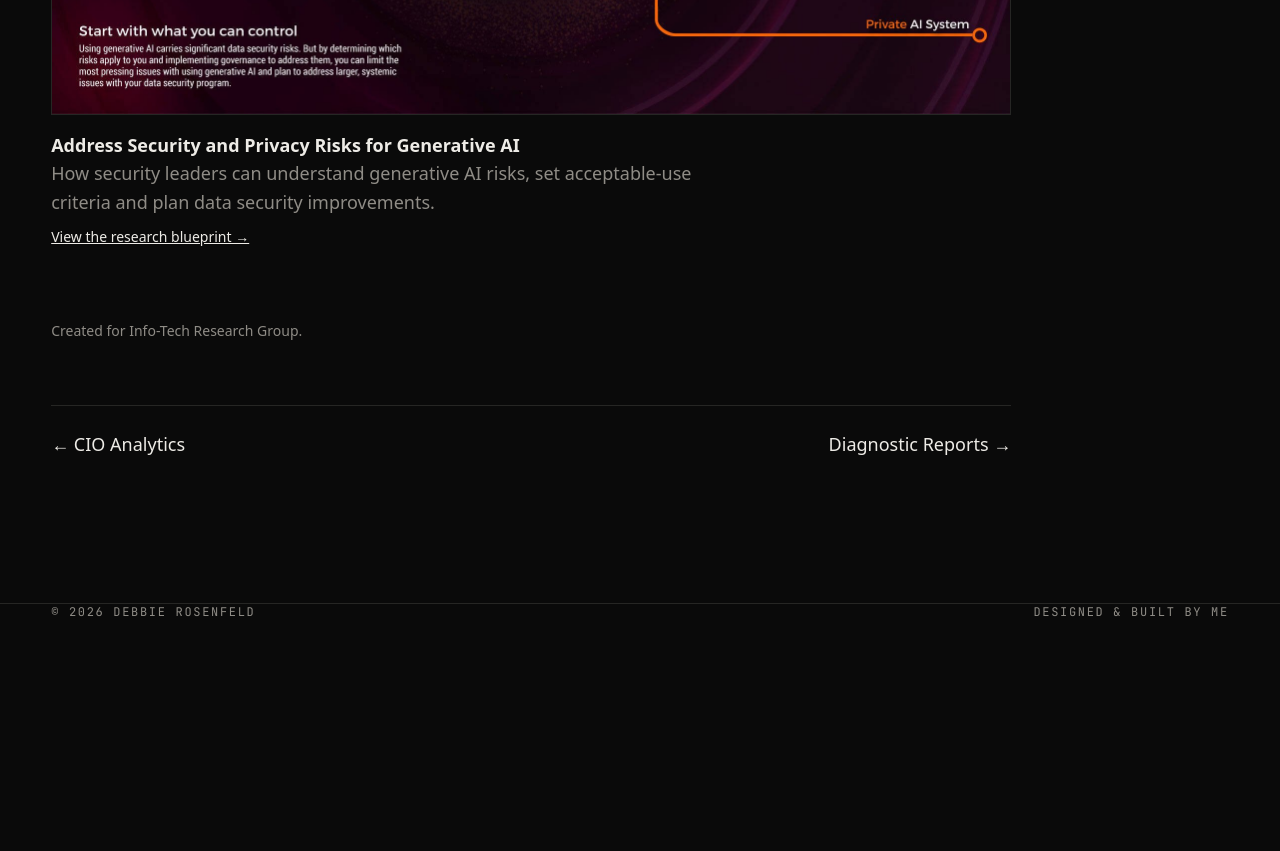
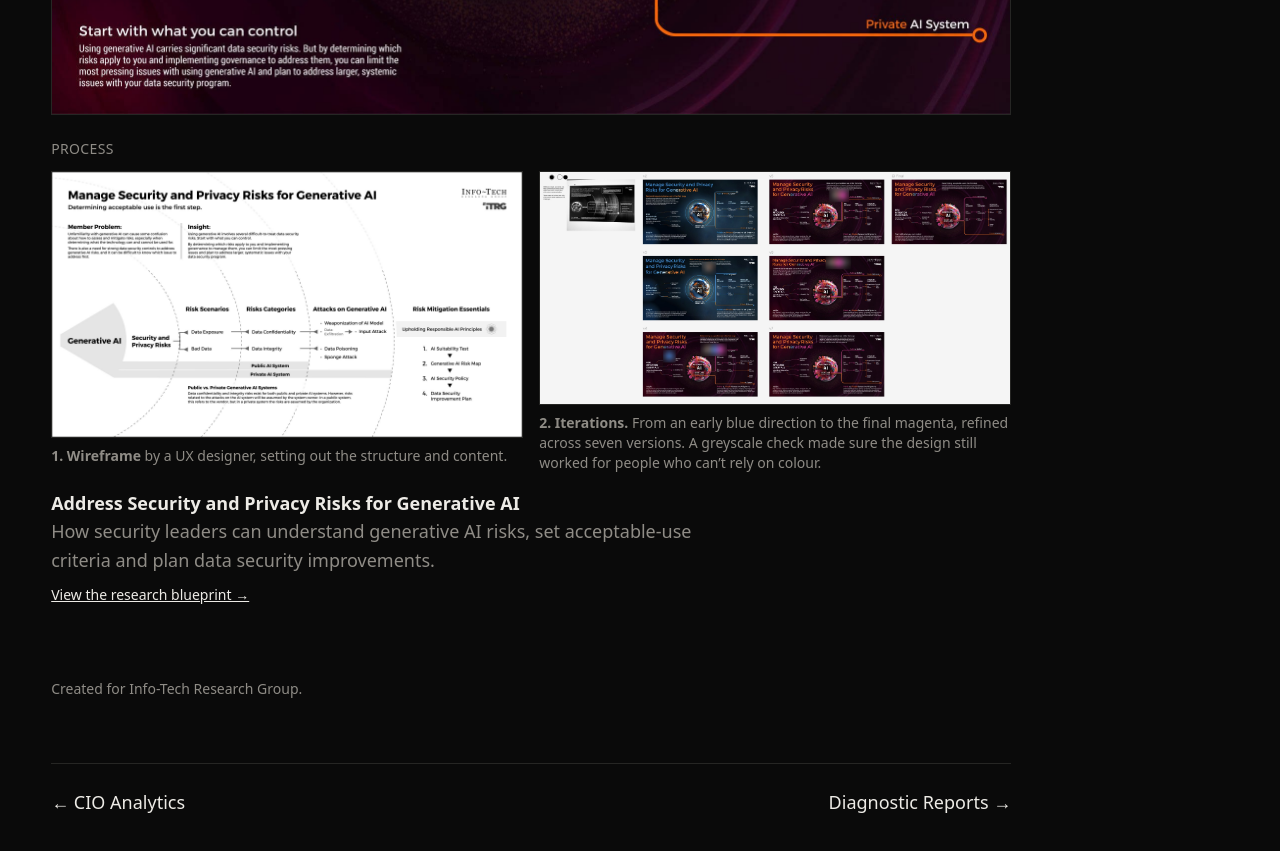
Before and after one commit to drosenfeld87/mysite, a plain HTML site: page preview-3d8f7617/projects/project-2.html in a window 1280 px wide. Shown: the part 4040-4891 px from the top of the page. Before the commit the page ends 4661 px from the top, so only its background shows below. Drawn offline with nearby package versions, Linux system fonts and the light colour scheme; a web font is replaced by a local one.

Commit message:
Research Infographics: add Generative AI wireframe and iterations
Co-Authored-By: Claude Opus 5.5 <noreply@anthropic.com>
Claude-Session: https://claude.ai/code/session_01VL4Lb2NPkxV2R89rKHL5Ya

```diff
--- a/preview-3d8f7617/projects/project-2.html
+++ b/preview-3d8f7617/projects/project-2.html
@@ -159,6 +159,27 @@
         <img class="w-full border border-line" src="../images/infographic-genai-security.jpg" loading="lazy"
              alt="Infographic titled Manage Security and Privacy Risks for Generative AI, on a dark magenta background. A glowing sphere labelled Generative AI: Security and Privacy Risks sits at the centre. Lines on the left lead to four risk mitigation essentials: AI suitability test, AI security policy, generative AI risk map, and data security improvement plan. Lines on the right branch into public and private AI systems, mapping risk scenarios (data exposure, bad data) to risk categories (data confidentiality, data integrity) and to attacks on generative AI (weaponization, data exfiltration, input attacks, data poisoning, sponge attacks).">
       <span class="sr-only"> (opens in a new tab)</span></a>
+
+      <!-- Process: wireframe to final -->
+      <div class="mt-6">
+        <p class="text-sm uppercase tracking-wide text-muted mb-3">Process</p>
+        <div class="grid md:grid-cols-2 gap-4">
+          <div>
+            <a href="../images/process-genai-wireframe.jpg" target="_blank" rel="noopener" title="Open full size">
+              <img class="w-full border border-line" src="../images/process-genai-wireframe.jpg" loading="lazy"
+                   alt="Greyscale wireframe of the infographic. A large arrow labelled Generative AI points into security and privacy risks, which branch through risk scenarios, risk categories and attacks on generative AI, with public and private AI system bands underneath and a numbered list of four risk mitigation essentials on the right.">
+            <span class="sr-only"> (opens in a new tab)</span></a>
+            <p class="text-sm text-muted mt-2"><strong>1. Wireframe</strong> by a UX designer, setting out the structure and content.</p>
+          </div>
+          <div>
+            <a href="../images/process-genai-iterations.jpg" target="_blank" rel="noopener" title="Open full size">
+              <img class="w-full border border-line" src="../images/process-genai-iterations.jpg" loading="lazy"
+                   alt="Figma canvas showing seven versions of the infographic: a greyscale accessibility test, early blue and orange versions, then magenta and purple versions, ending in the final design.">
+            <span class="sr-only"> (opens in a new tab)</span></a>
+            <p class="text-sm text-muted mt-2"><strong>2. Iterations.</strong> From an early blue direction to the final magenta, refined across seven versions. A greyscale check made sure the design still worked for people who can&rsquo;t rely on colour.</p>
+          </div>
+        </div>
+      </div>
       <figcaption class="mt-4">
         <h3 class="font-semibold text-lg">Address Security and Privacy Risks for Generative AI</h3>
         <p class="text-muted">How security leaders can understand generative AI risks, set acceptable-use criteria and plan data security improvements.</p>
```
Also changed, not shown: preview-3d8f7617/images/process-genai-iterations.jpg (added), preview-3d8f7617/images/process-genai-wireframe.jpg (added).
